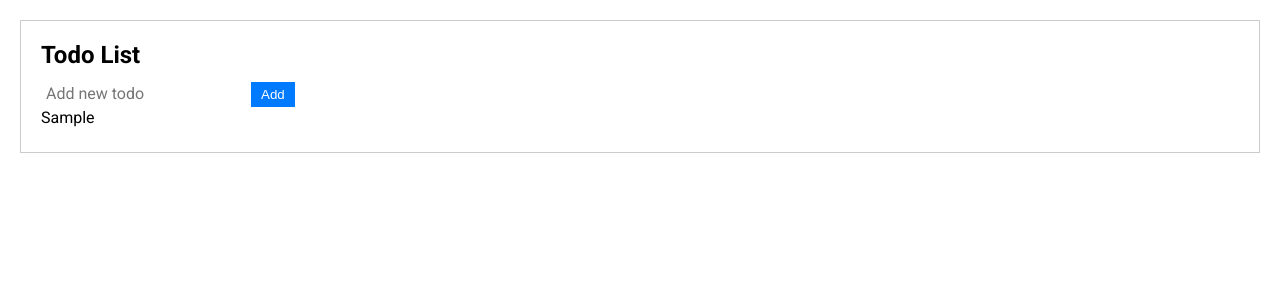
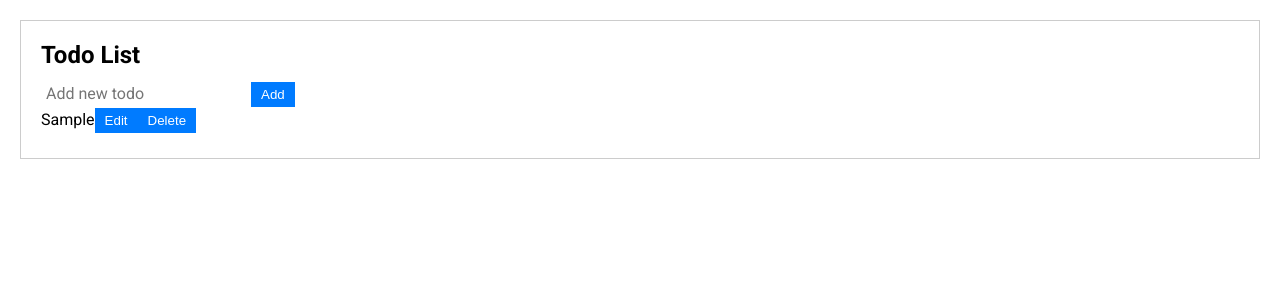
Before and after one commit to ankurhalder/OCTANET_FEBRUARY_TODO_LIST, a React (Vite) app: page / in a window 1280 px wide. Both pictures are taken after typing "Sample" into the empty fields and a click on the button "Add". Shown: the top 300 px of the page. Built offline with nearby package versions, Linux system fonts and the light colour scheme; a web font is replaced by a local one.

Commit message:
Add edit and delete functionality to TodoList component

```diff
--- a/component/TodoList.jsx
+++ b/component/TodoList.jsx
@@ -3,12 +3,32 @@ import { useState } from "react";
 function TodoList() {
   const [todos, setTodos] = useState([]);
   const [inputValue, setInputValue] = useState("");
+  const [editIndex, setEditIndex] = useState(null);
 
   const handleAddTodo = () => {
     if (inputValue.trim() !== "") {
-      setTodos([...todos, inputValue]);
+      if (editIndex !== null) {
+        // If editIndex is not null, it means we're editing an existing todo
+        const updatedTodos = [...todos];
+        updatedTodos[editIndex] = inputValue;
+        setTodos(updatedTodos);
+        setEditIndex(null);
+      } else {
+        // Otherwise, we're adding a new todo
+        setTodos([...todos, inputValue]);
+      }
       setInputValue("");
     }
+  };
+
+  const handleEditTodo = (index) => {
+    setInputValue(todos[index]);
+    setEditIndex(index);
+  };
+
+  const handleDeleteTodo = (index) => {
+    const updatedTodos = todos.filter((_, i) => i !== index);
+    setTodos(updatedTodos);
   };
 
   const handleInputChange = (event) => {
@@ -24,10 +44,16 @@ function TodoList() {
         value={inputValue}
         onChange={handleInputChange}
       />
-      <button onClick={handleAddTodo}>Add</button>
+      <button onClick={handleAddTodo}>
+        {editIndex !== null ? "Update" : "Add"}
+      </button>
       <ul>
         {todos.map((todo, index) => (
-          <li key={index}>{todo}</li>
+          <li key={index}>
+            {todo}
+            <button onClick={() => handleEditTodo(index)}>Edit</button>
+            <button onClick={() => handleDeleteTodo(index)}>Delete</button>
+          </li>
         ))}
       </ul>
     </div>
```
